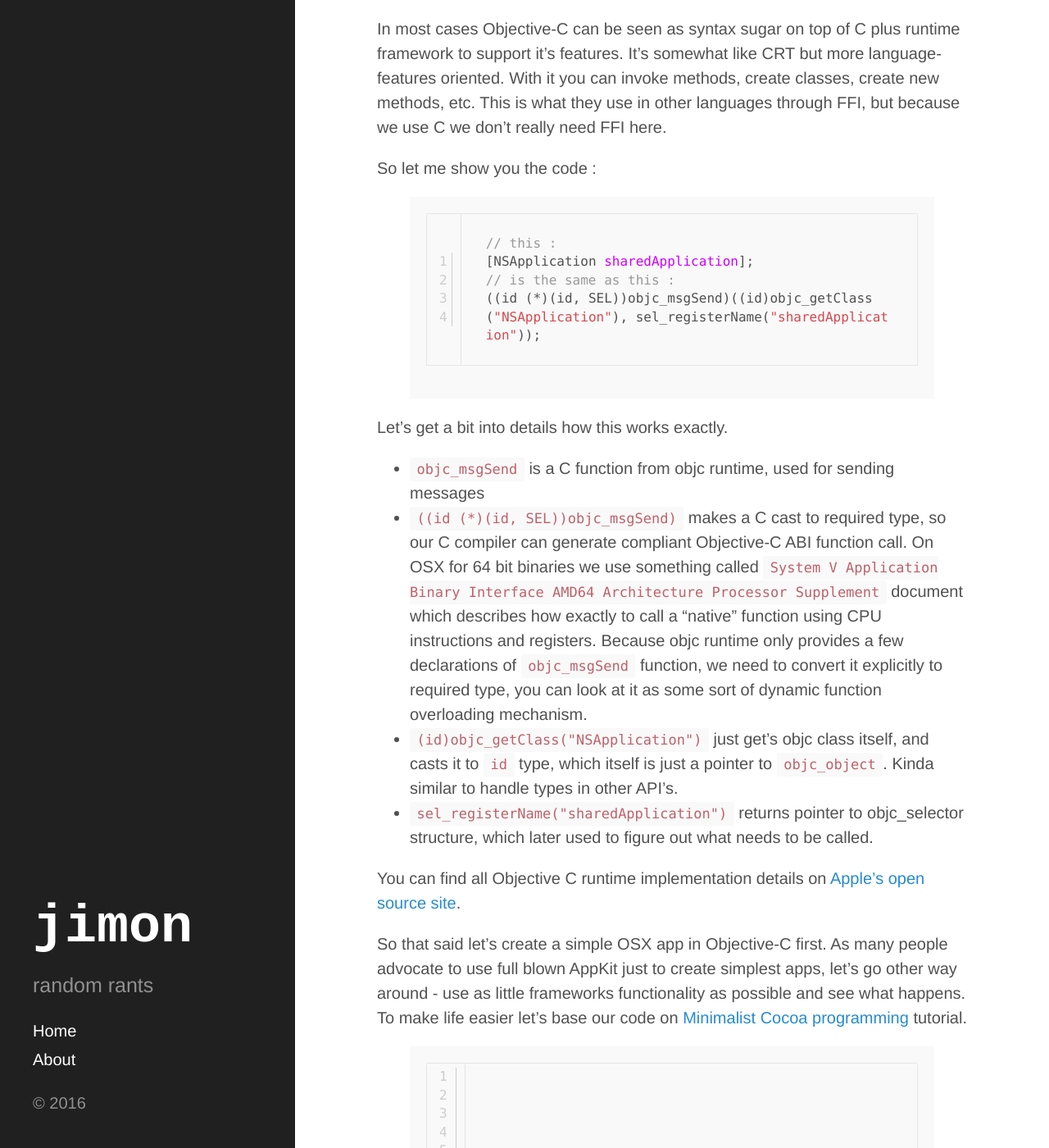
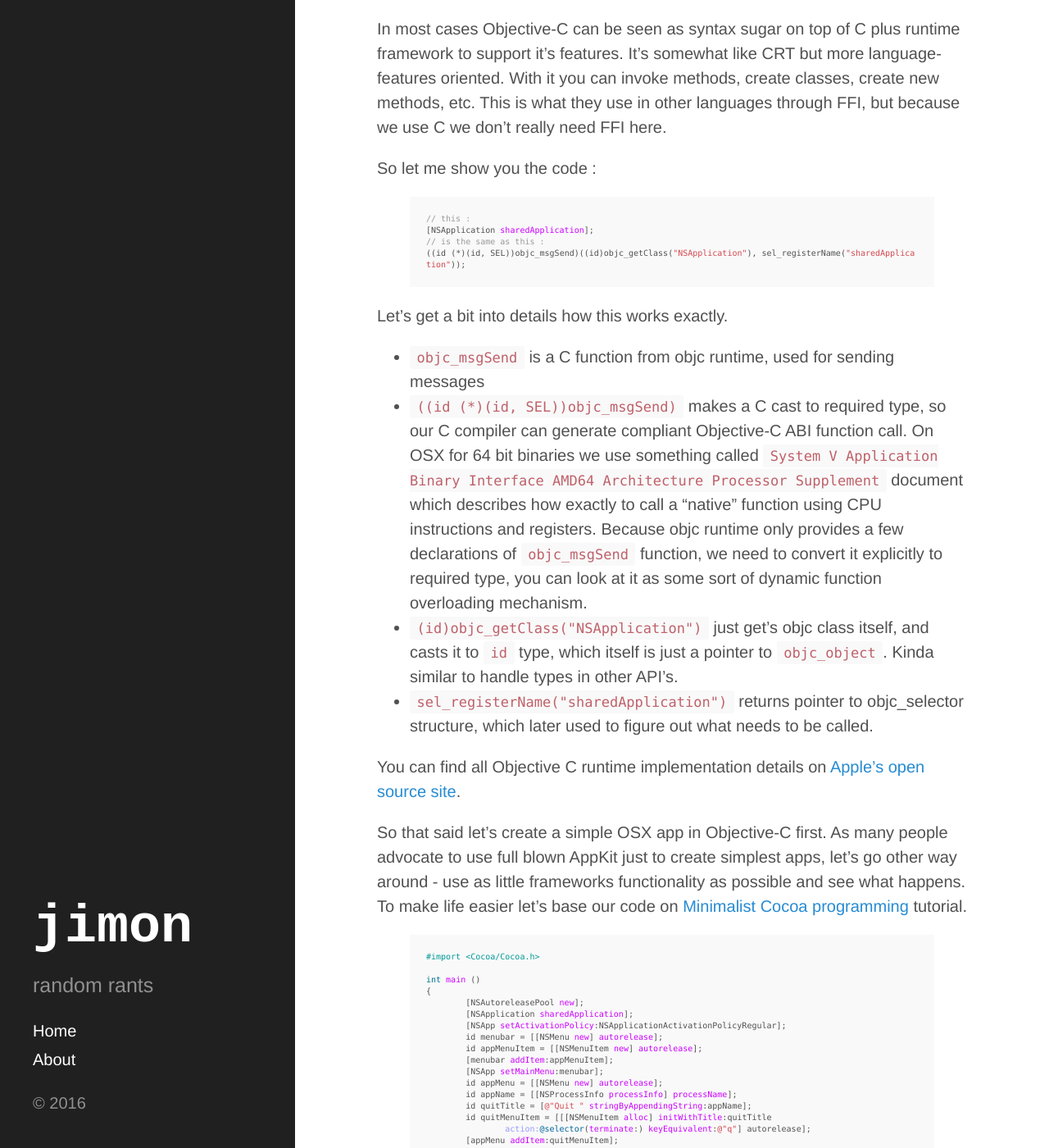
Before and after one commit to jimon/jimon.github.io, a Jekyll site: the page built from _posts/2016-04-10-osx-app-in-plain-c.md, in a window 1280 px wide and 1400 px high, scrolled down 380 px. Shown: the whole window at 82% size. Built offline with Jekyll 4.4.1, drawn with Linux system fonts in a browser that asks for light colours; some of the changed text lies outside the part shown.

Commit message:
trying to improve syntax highlight

```diff
--- a/_posts/2016-04-10-osx-app-in-plain-c.md
+++ b/_posts/2016-04-10-osx-app-in-plain-c.md
@@ -11,7 +11,7 @@
 
 So let me show you the code :
 
-{% highlight objc linenos %}
+{% highlight objc %}
 // this :
 [NSApplication sharedApplication];
 // is the same as this :
@@ -29,7 +29,7 @@
 
 So that said let's create a simple OSX app in Objective-C first. As many people advocate to use full blown AppKit just to create simplest apps, let's go other way around - use as little frameworks functionality as possible and see what happens. To make life easier let's base our code on [Minimalist Cocoa programming](http://www.cocoawithlove.com/2010/09/minimalist-cocoa-programming.html) tutorial.
 
-{% highlight objc linenos %}
+{% highlight objc %}
 #import <Cocoa/Cocoa.h>
 
 int main ()
--- a/public/css/poole.css
+++ b/public/css/poole.css
@@ -164,7 +164,7 @@
   margin-top: 0;
   margin-bottom: 1rem;
   padding: 1rem;
-  font-size: .8rem;
+  font-size: .5rem;
   line-height: 1.4;
   white-space: pre;
   white-space: pre-wrap;
--- a/public/css/syntax.css
+++ b/public/css/syntax.css
@@ -1,5 +1,3 @@
-.highlight .lineno { color: #ccc; display:inline-block; padding: 0 5px; border-right:1px solid #ccc; }
-.highlight pre code { display: block; white-space: pre; overflow-x: auto; word-wrap: normal; }
 .highlight .hll { background-color: #ffc; }
 .highlight .c { color: #999; } /* Comment */
 .highlight .err { color: #a00; background-color: #faa } /* Error */
```
